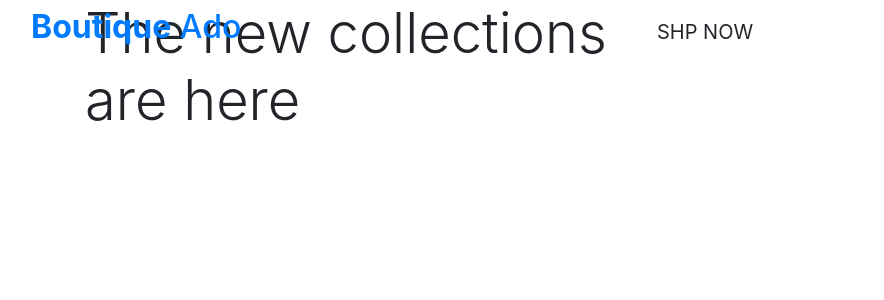
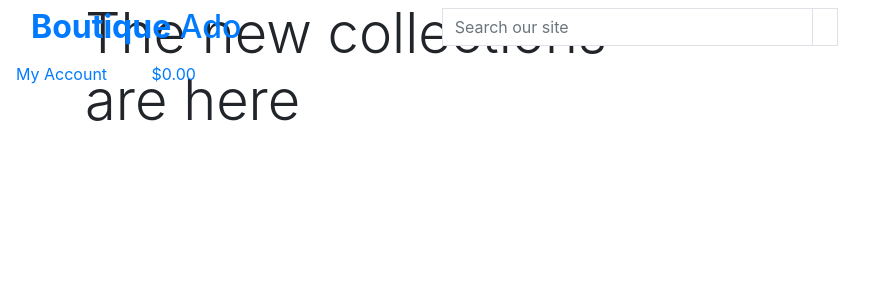
Before and after one commit to Bhargavi84/My-Boutique-Project, a Django app: page / in a window 1280 px wide. Shown: the top 300 px of the page, without its empty margins (0-884 px from the left). Run offline with Django 3.2, Linux system fonts and the light colour scheme; some libraries are stand-ins or nearby versions.

Commit message:
Added main page header

```diff
--- a/templates/base.html
+++ b/templates/base.html
@@ -32,16 +32,68 @@
 
     <title>Boutique Ado {% block extra_title %}{% endblock %}</title>
     </head>
+
     <body>
       <header class="container-fluid fixed-top">
         <div class="row">
           <div class="col-12 col-lg-4 my-auto py-1 py-lg-0 text-center text-lg-left">
-          <a href = "{% url 'home' %}" class= "nav-link main-logo-link">
-            <h2 class ="logo-font text-black my-0"><strong>Boutique</strong> Ado</h2>
+            <a href="{% url 'home' %}" class="nav-link main-logo-link">
+              <h2 class="logo-font text-black my-0"><strong>Boutique</strong> Ado</h2>
             </a>
           </div>
-        <div class="col-12 col-lg-4 my-auto py-1 py-lg-0 center"></div>
-        <div class="col-12 col-lg-4 my-auto py-1 py-lg-0 center"></div>
+          <div class="col-12 col-lg-4 my-auto py-1 py-lg-0">
+            <form method="GET" action="">
+              <div class="input-group w-100">
+                <input class="form-control border border-black rounded-0" type="text" name="q"
+                  placeholder="Search our site">
+                <div class="input-group-append">
+                  <button class="form-control btn btn-black border border-black rounded-0" type="submit">
+                    <span class="icon">
+                      <i class="fas fa-search"></i>
+                    </span>
+                  </button>
+                </div>
+              </div>
+            </form>
+          </div>
+          <div class="col-12 col-lg-4 my-auto py-1 py-lg-0"></div>
+          <ul class="list-inline list-unstyled text-center text-lg-right my-0">
+            <li class="list-inline-item dropdown">
+              <a class="text-black nav-link" href="#" id="user-options" data-toggle="dropdown" aria-haspopup="true"
+                aria-expanded="false">
+                <div class="text-center">
+                  <div><i class="fas fa-user fa-lg"></i></div>
+                  <p class="my-0">My Account</p>
+                </div>
+              </a>
+              <div class="dropdown-menu border-0" aria-labelledby="user-options">
+                {% if request.user.is_authenticated %}
+                {% if request.user.is_superuser %}
+                <a href="" class="dropdown-item">Product Management</a>
+                {% endif %}
+                <a href="" class="dropdown-item">My Profile</a>
+                <a href="{% url 'account_logout' %}" class="dropdown-item">Logout</a>
+                {% else %}
+                <a href="{% url 'account_signup' %}" class="dropdown-item">Register</a>
+                <a href="{% url 'account_login' %}" class="dropdown-item">Login</a>
+                {% endif %}
+              </div>
+            </li>
+            <li class="list-inline-item">
+              <a class="{% if grand_total %}text-info font-weight-bold{% else %}text-black{% endif %} nav-link" href="">
+                <div class="text-center">
+                  <div><i class="fas fa-shopping-bag fa-lg"></i></div>
+                  <p class="my-0">
+                    {% if grand_total %}
+                    ${{ grand_total|floatformat:2 }}
+                    {% else %}
+                    $0.00
+                    {% endif %}
+                  </p>
+                </div>
+              </a>
+            </li>
+          </ul>
         </div>
       </header>
 
@@ -61,4 +113,5 @@
 
 
     </body>
+
     </html>
```
Lines whose indentation alone changed are shown as unchanged.
